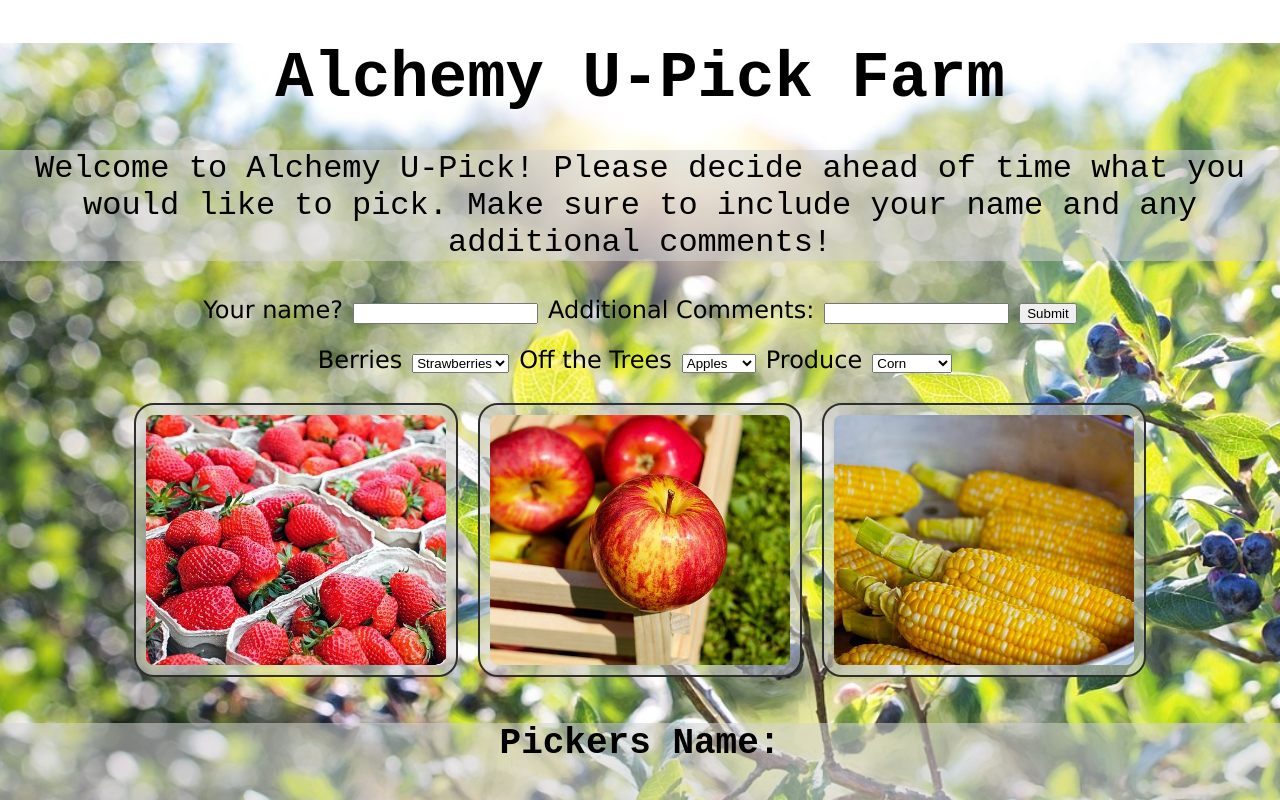
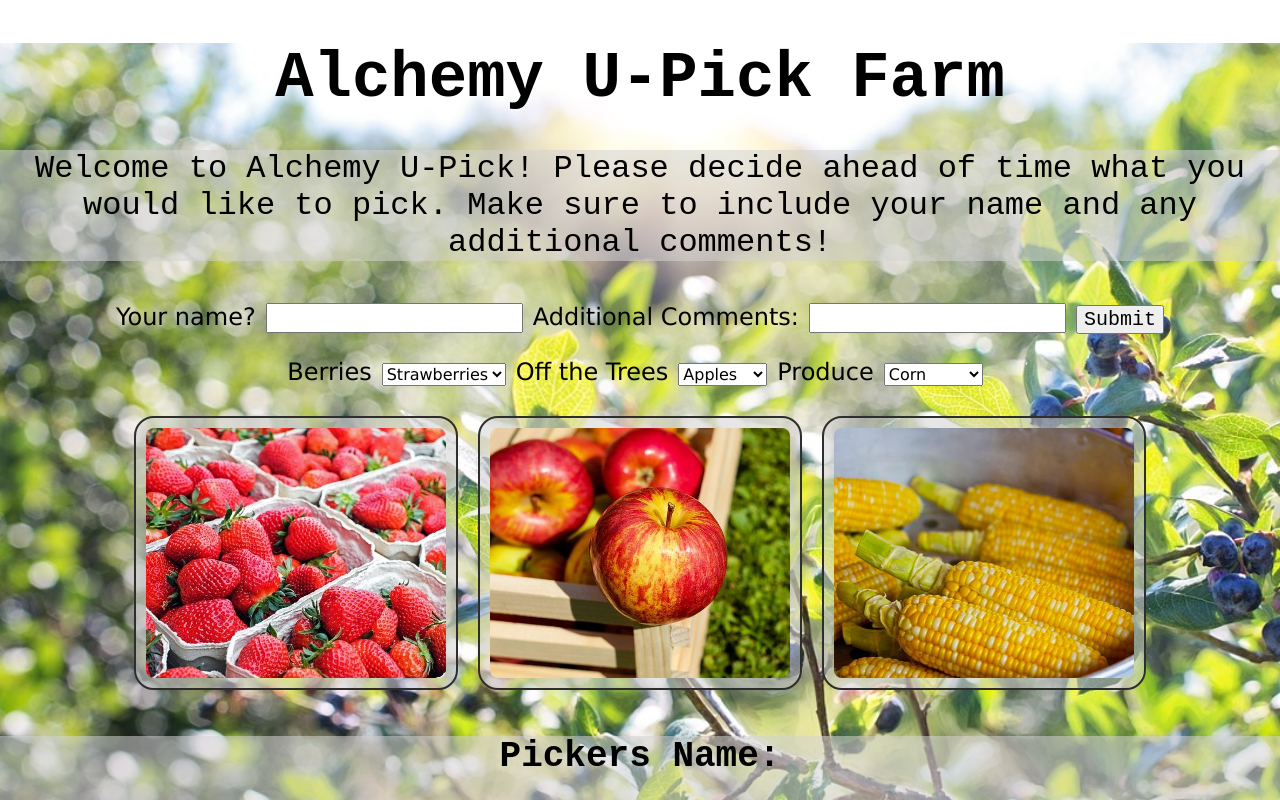
Before and after one commit to mariahschock/Fast-Food, a React (Create React App) app: page / in a window 1280 px wide. Shown: the top 800 px of the page. Built offline with nearby package versions, Linux system fonts and the light colour scheme.

Commit message:
styling updates

```diff
--- a/src/App.css
+++ b/src/App.css
@@ -70,6 +70,8 @@ img {
 }
 select {
   margin: 10px;
+  font-family: 'Lucida Sans', 'Lucida Sans Regular', 'Lucida Grande', 'Lucida Sans Unicode', Geneva, Verdana, sans-serif;
+  font-size: 1rem;
 }
 input {
   margin: 10px;
@@ -84,3 +86,11 @@ input {
   font-family: monospace;
   font-size: 1.5rem;
 }
+button {
+  font-family: monospace;
+  font-size: 1.25rem
+}
+input {
+  font-family:'Lucida Sans', 'Lucida Sans Regular', 'Lucida Grande', 'Lucida Sans Unicode', Geneva, Verdana, sans-serif;
+  font-size: 1.25rem;
+}
```
